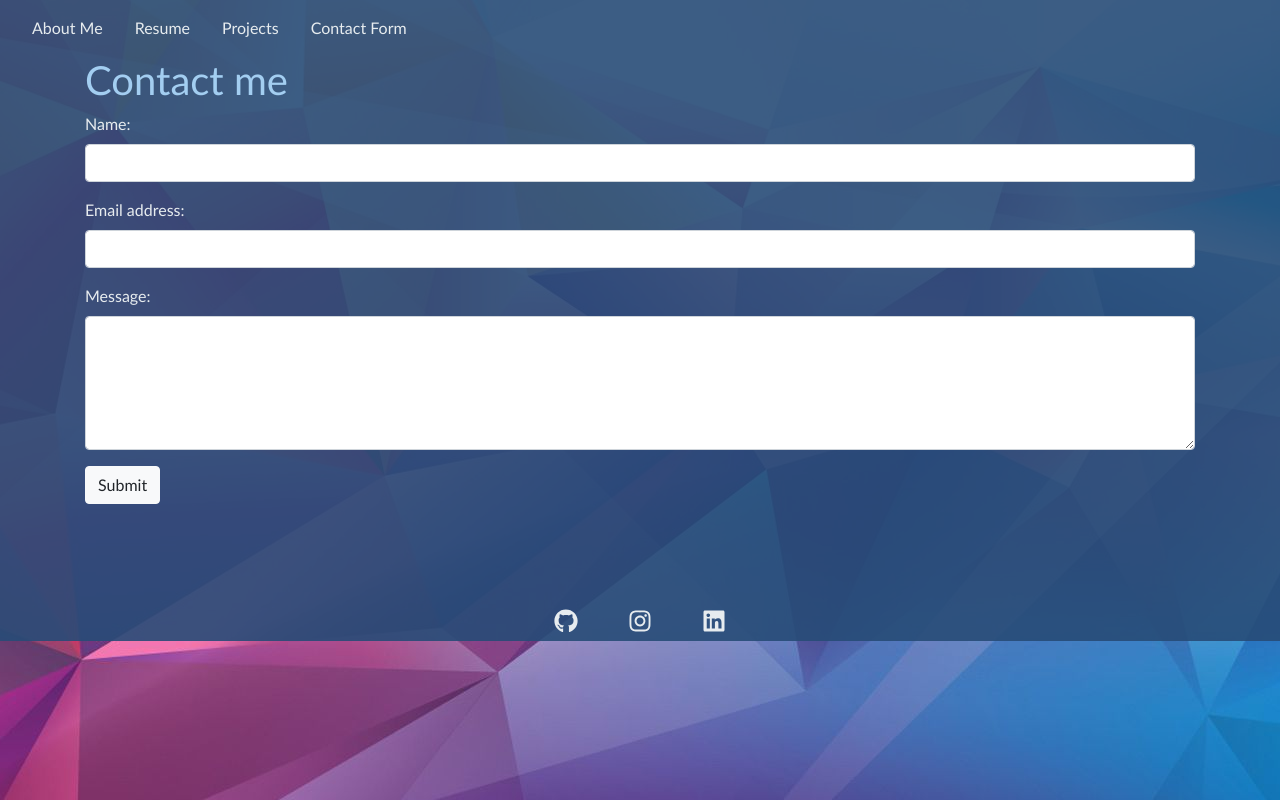
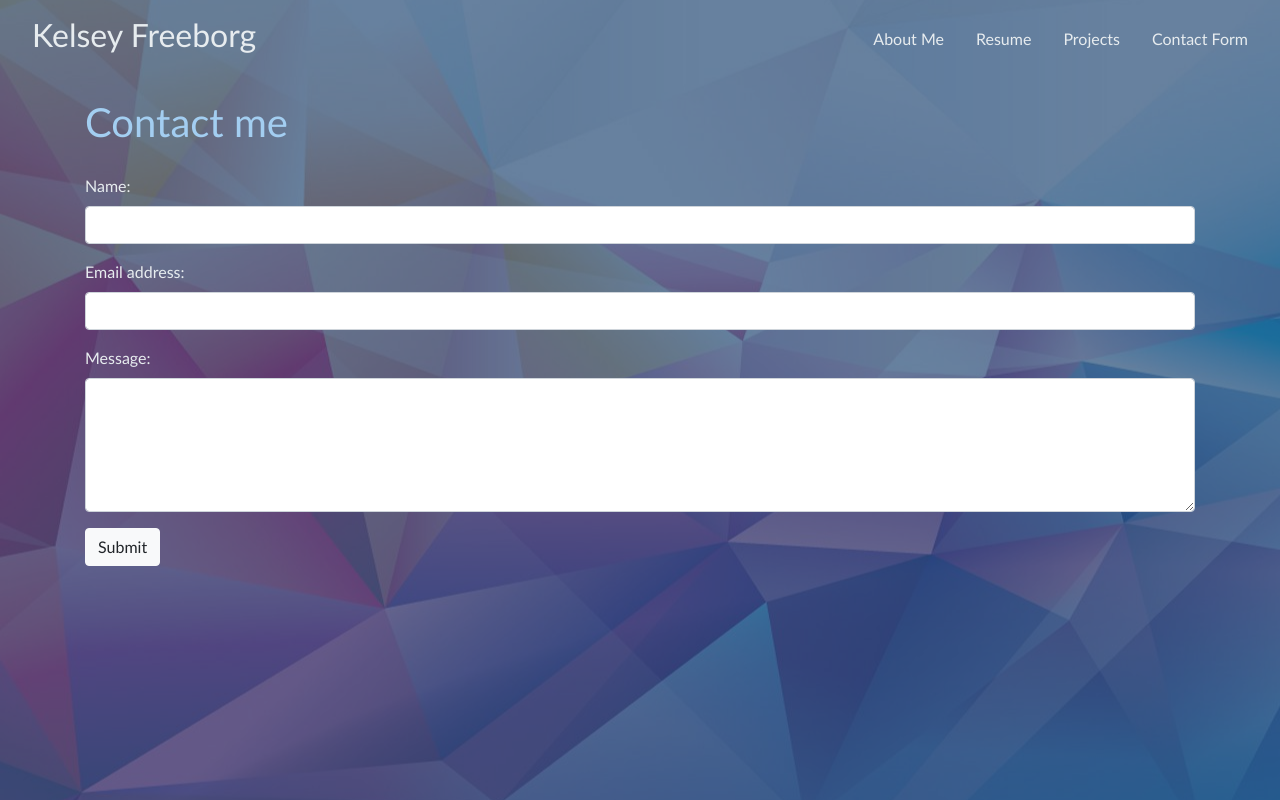
Before and after one commit to kfreeborg/kelsey-freeborg, a React (Create React App) app: page / in a window 1280 px wide. Both pictures are taken after a click on the element "Contact Form". Shown: the top 800 px of the page. Built offline with nearby package versions, Linux system fonts and the light colour scheme.

Commit message:
working on styling

```diff
--- a/src/App.css
+++ b/src/App.css
@@ -35,11 +35,12 @@ body:before {
   top: 0;
   bottom: 0;
   transition: background 0.5s;
-  background: rgba(39, 76, 119, 0.9);
+  background: rgba(39, 76, 119, 0.7);
 }
 
 h1 {
   color: var(--accent-1);
+  padding: 20px 0 20px 0;
 }
 
 .nav-link {
@@ -55,7 +56,7 @@ h1 {
   display: flex;
   justify-content: center;
   position: relative;
-  margin: 100px 0 0 0;
+  margin: 100px 0 50px 0;
 }
 
 .contact-icons {
@@ -81,6 +82,10 @@ h1 {
 
 .dep-links :hover {
   opacity: 0.7;
+}
+
+.main {
+  height: 100vh;
 }
 
 .gallery__img {
@@ -123,10 +128,4 @@ h1 {
     display: flex;
     justify-content: center;
   }
-  .centered h1 {
-    font-size: 20px;
-  }
-  .centered h5 {
-    font-size: 10px;
-  }
 }
--- a/src/components/Header/index.js
+++ b/src/components/Header/index.js
@@ -6,10 +6,12 @@ function Header(props) {
 
   return (
     <div>
-      <Navigation
-        currentPage={currentPage}
-        handlePageChange={handlePageChange}
-      />
+      <div>
+        <Navigation
+          currentPage={currentPage}
+          handlePageChange={handlePageChange}
+        />
+      </div>
     </div>
   );
 }
--- a/src/components/Navigation/index.js
+++ b/src/components/Navigation/index.js
@@ -6,6 +6,14 @@ function Navigation(props) {
   return (
     <div>
       <nav class="navbar">
+        <h2 class={currentPage === "Home"}>
+          <span
+            class="nav-brand nav-link"
+            onClick={() => handlePageChange("Home")}
+          >
+            Kelsey Freeborg
+          </span>
+        </h2>
         <div>
           <ul class="nav">
             <li class={currentPage === "Home"}>
```
